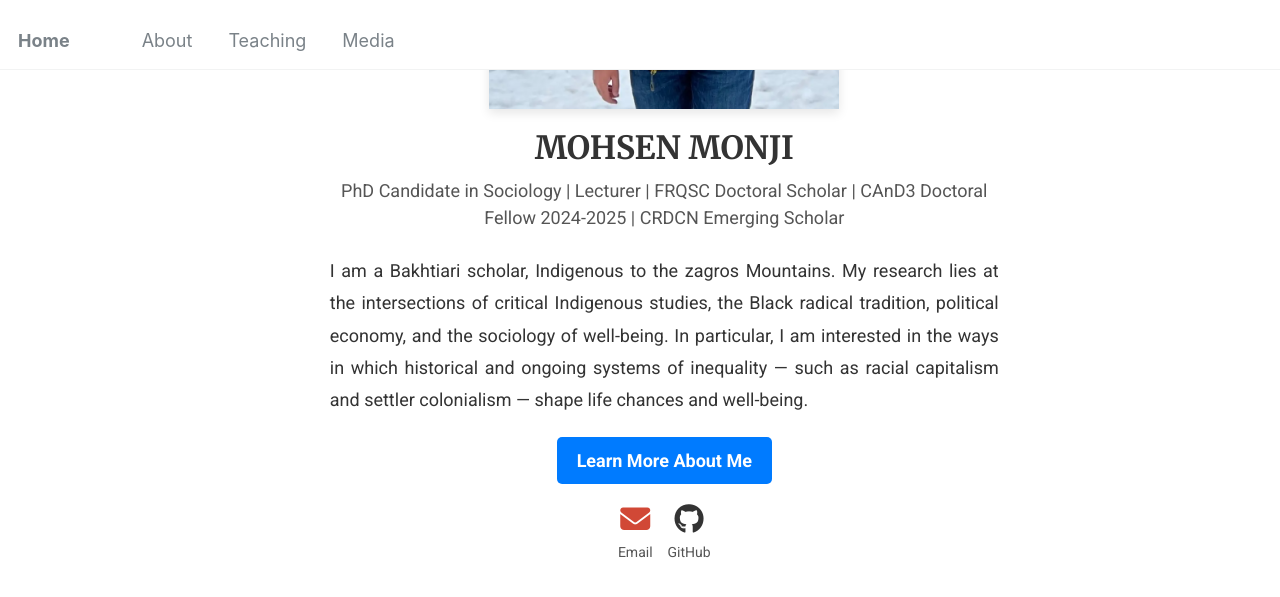
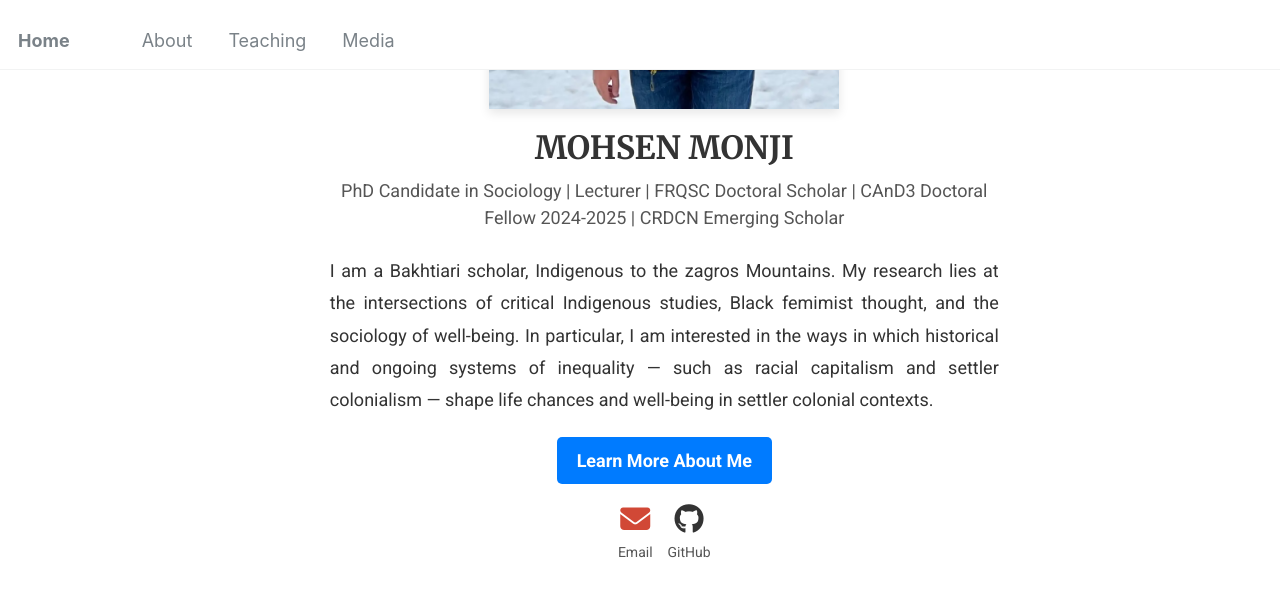
Before and after one commit to Mohsnmonji/mohsnmonji.github.io, a Jekyll site: the page built from _pages/front.md, in a window 1280 px wide and 900 px high, scrolled down 458 px. Shown: the top 597 px of the window. Built offline with Jekyll 4.4.1, drawn with Linux system fonts in a browser that asks for light colours.

Commit message:
Update front.md

```diff
--- a/_pages/front.md
+++ b/_pages/front.md
@@ -28,7 +28,7 @@ hide_avatar: true
 
   <!-- Description -->
 <p style="font-size:18px; color:#333; text-align:justify; line-height:1.8; margin:20px 0;">
-  I am a Bakhtiari scholar, Indigenous to the zagros Mountains. My research lies at the intersections of critical Indigenous studies, the Black radical tradition, political economy, and the sociology of well-being. In particular, I am interested in the ways in which historical and ongoing systems of inequality — such as racial capitalism and settler colonialism — shape life chances and well-being.
+  I am a Bakhtiari scholar, Indigenous to the zagros Mountains. My research lies at the intersections of critical Indigenous studies, Black femimist thought, and the sociology of well-being. In particular, I am interested in the ways in which historical and ongoing systems of inequality — such as racial capitalism and settler colonialism — shape life chances and well-being in settler colonial contexts.
 </p>
 
   <!-- Button -->
```
